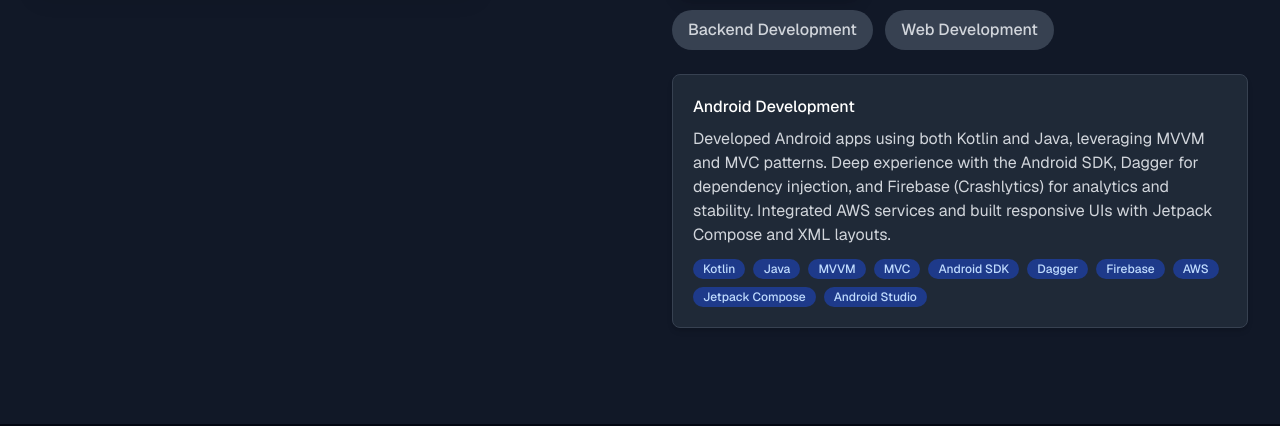
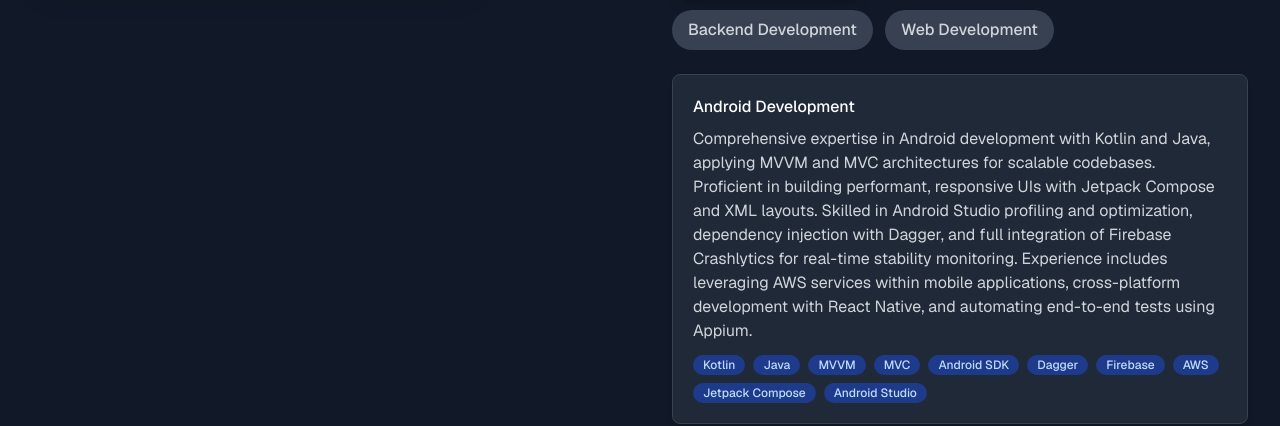
Before and after one commit to BrandonChristensenCS/brandonchristensencs.github.io, a Next.js app: page / in a window 1280 px wide. Shown: the part 1486-1912 px from the top of the page. Built offline with nearby package versions, Linux system fonts and the light colour scheme.

Commit message:
update skills descriptions

```diff
--- a/src/components/sections/About.tsx
+++ b/src/components/sections/About.tsx
@@ -10,7 +10,7 @@ export default function About() {
     {
       name: 'Android Development',
       description:
-        'Developed Android apps using both Kotlin and Java, leveraging MVVM and MVC patterns. Deep experience with the Android SDK, Dagger for dependency injection, and Firebase (Crashlytics) for analytics and stability. Integrated AWS services and built responsive UIs with Jetpack Compose and XML layouts.',
+        'Comprehensive expertise in Android development with Kotlin and Java, applying MVVM and MVC architectures for scalable codebases. Proficient in building performant, responsive UIs with Jetpack Compose and XML layouts. Skilled in Android Studio profiling and optimization, dependency injection with Dagger, and full integration of Firebase Crashlytics for real-time stability monitoring. Experience includes leveraging AWS services within mobile applications, cross-platform development with React Native, and automating end-to-end tests using Appium.',
       technologies: [
         'Kotlin',
         'Java',
@@ -27,20 +27,22 @@ export default function About() {
     {
       name: 'iOS Development',
       description:
-        'Built iOS applications primarily using Storyboard (UIKit) for UI, with additional experience in SwiftUI. Implemented core iOS frameworks, managed data with Core Data, and followed Apple’s Human Interface Guidelines for polished user experiences.',
+        'Extensive experience in iOS development with a focus on UIKit and Storyboards for interface design, complemented by working knowledge of SwiftUI. Proficient in Xcode tooling, performance profiling, and implementing core iOS frameworks. Skilled in persistent data management with Core Data, app stability monitoring with Firebase Crashlytics, and compliance with Apple\'s Human Interface Guidelines for polished, native user experiences. Experience includes cross-platform development with React Native and full lifecycle deployment through the App Store.',
       technologies: [
         'Swift',
         'Storyboard',
         'UIKit',
         'SwiftUI',
         'Core Data',
-        'Xcode'
+        'Xcode',
+        'Firebase',
+        'App Store',
       ]
     },
     {
       name: 'IoT Integration',
       description:
-        'Specialty in implementing Bluetooth Low Energy (BLE) protocols and device communication on Android and iOS. Experienced with device firmware updates (DFU) and various BLE services.',
+        'Specialized in implementing Bluetooth Low Energy (BLE) communication protocols on both Android and iOS. Experienced in writing robust BLE client logic, handling peripheral interactions, characteristic parsing, GATT service management, and cross-platform solutions. Proficient in executing device firmware updates (DFU), ensuring reliable over-the-air upgrades. Proficient with Nordic Semiconductor\'s SDK and using SEGGER tools for device flashing, debugging, and low-level analysis.',
       technologies: [
         'Bluetooth LE',
         'DFU',
@@ -52,7 +54,7 @@ export default function About() {
     {
       name: 'Backend Development',
       description:
-        'Designed and implemented RESTful APIs using AWS Lambda and Laravel, with experience in MySQL. Built scalable, cloud-based backends and integrated various AWS services to support robust application architectures.',
+        'Extensive experience architecting and deploying scalable, cloud-native backends using AWS Lambda and Laravel. Proficient in designing RESTful APIs, integrating MySQL databases, and leveraging AWS services such as RDS and S3 for robust data management. Skilled in implementing secure authentication, optimizing query performance, and automating deployment pipelines to ensure reliability and maintainability across distributed systems.',
       technologies: [
         'Laravel',
         'PHP',
@@ -66,7 +68,7 @@ export default function About() {
     {
       name: 'Web Development',
       description:
-        'Developed and maintained this portfolio site and enterprise-grade React/Next.js web apps, including video conferencing solutions with Twilio. Focused on building responsive, accessible interfaces using Tailwind CSS and modern JavaScript/TypeScript.',
+        'Proficient in building modern, responsive web applications with React and Next.js, focusing on maintainable architectures and seamless user experiences. Experienced in developing enterprise-grade solutions, including real-time video conferencing leveraging Twilio, and implementing accessible, performant interfaces using Tailwind CSS and TypeScript. Skilled in full-stack development, continuous integration, and optimizing web performance for diverse audiences.',
       technologies: [
         'React',
         'Next.js',
```
